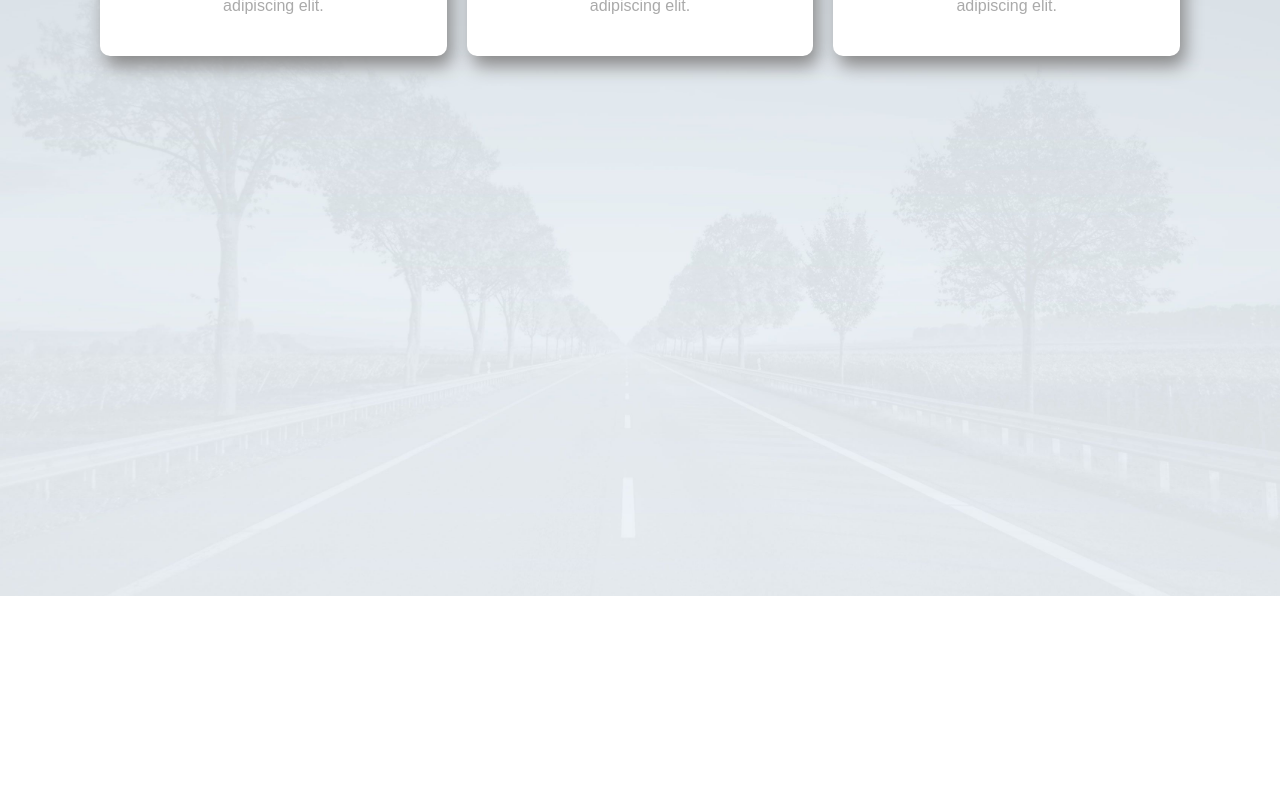
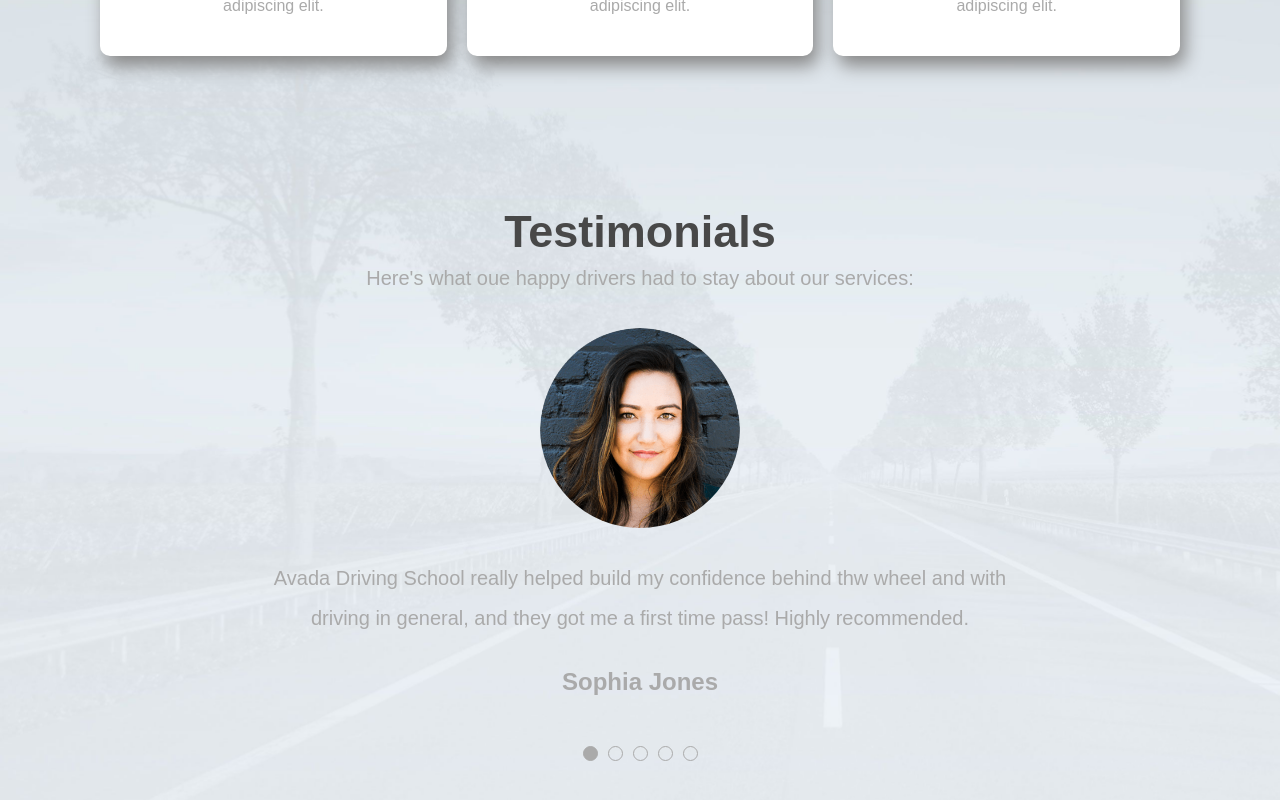
Before and after one commit to 25Simone/proj-html-vuejs, a Vue app: page / in a window 1280 px wide. Shown: the part 3326-4126 px from the top of the page. Before the commit the page ends 3922 px from the top, so only its background shows below. Built offline with nearby package versions, Linux system fonts and the light colour scheme.

Commit message:
dynamic testimonials app section, done

```diff
--- a/src/App.vue
+++ b/src/App.vue
@@ -8,7 +8,7 @@
       <courses-section :cards="courses" />
       <analytic-section id="analytic-section" :items="statistics" />
       <instructors-box id="istructors-container" :cards="istructorsList" />
-      <testimonials-app />
+      <testimonials-app :testimonials="testimonialsList" />
   </div>
 </template>
 
@@ -142,7 +142,38 @@ export default {
           ],
 
           //TESTIMONIALS
-          testimonialsList: [],
+          testimonialsList: [
+              {
+                  id: 't1',
+                  image:'sophia.png',
+                  name: 'Sophia Jones',
+                  overview: 'Avada Driving School really helped build my confidence behind thw wheel and with driving in general, and they got me a first time pass! Highly recommended.'
+              },
+              {
+                  id: 't2',
+                  image:'harold.png',
+                  name: 'Harold Clark',
+                  overview: 'Avada Driving School really helped build my confidence behind thw wheel and with driving in general, and they got me a first time pass! Highly recommended.'
+              },
+              {
+                  id: 't3',
+                  image:'kelly.png',
+                  name: 'Kelly Winston',
+                  overview: 'Avada Driving School really helped build my confidence behind thw wheel and with driving in general, and they got me a first time pass! Highly recommended.'
+              },
+              {
+                  id: 't4',
+                  image:'grant.png',
+                  name: 'Grant Bishop',
+                  overview: 'Avada Driving School really helped build my confidence behind thw wheel and with driving in general, and they got me a first time pass! Highly recommended.'
+              },
+              {
+                  id: 't5',
+                  image:'kate.png',
+                  name: 'Kate Wilson',
+                  overview: 'Avada Driving School really helped build my confidence behind thw wheel and with driving in general, and they got me a first time pass! Highly recommended.'
+              },
+          ],
       }
   }
 }
--- a/src/components/TestimonialsApp.vue
+++ b/src/components/TestimonialsApp.vue
@@ -1,17 +1,103 @@
 <template>
-    <div class="container-fluid"></div>
+    <div class="container-fluid">
+        <div class="row">
+            <h1 class="title">Testimonials</h1>
+            <p class="subtitle">Here's what oue happy drivers had to stay about our services:</p>
+            <!-- TESTIMONIALS -->
+            <div class="testimonials-data">
+                <!-- TESTIMONIAL IMG -->
+                <div class="testimonial-img">
+                    <img class="img-fluid" :src="`/testimonials-img/testimonial-${testimonials[currentIndex].image}`" :alt="'foto' + testimonials[currentIndex].name">
+                </div>
+                <!-- OVERVIEW -->
+                <p class="subtitle">{{testimonials[currentIndex].overview}}</p>
+                <!-- NAME -->
+                <h2>{{testimonials[currentIndex].name}}</h2>
+                <!-- IMAGES PREVIEW -->
+                <div id="circles-container">
+                    <div
+                    class="circle"
+                    :class="{active: i == currentIndex}"
+                    v-for="(circle, i) in testimonials"
+                    :key="i"
+                    @click="GoToTestimonial(i)"
+                    >
+                    </div>
+                </div>
+            </div>
+        </div>
+    </div>
 </template>
 
 <script>
 export default {
-
+    props: {
+        testimonials: Array,
+    },
+    data(){
+        return {
+            currentIndex: 0,
+        }
+    },
+    methods: {
+        GoToTestimonial(index) {
+            this.currentIndex = index;
+        }
+    }
 }
 </script>
 
 <style lang="scss" scoped>
+@import '@/style/variables.scss';
+
 .container-fluid{
     background: url('../assets/images/testimonial-background.jpg');
     background-size: cover;
-    height: 80vh; // reference
+    padding: 250px 0 100px 0;
+    .row{
+        flex-direction: column;
+        align-items: center;
+        .title{
+            font-size: 45px;
+        }
+        .subtitle{
+            font-size: 20px;
+        }
+        .testimonials-data{
+            display: flex;
+            flex-direction: column;
+            align-items: center;
+            .testimonial-img{
+                width: 200px;
+                height: 200px;
+                border-radius: 50%;
+                overflow: hidden;
+                margin: 30px 0;
+            }
+            .subtitle{
+                font-size: 20px;
+                max-width: 750px;
+                text-align: center;
+            }
+            h2{
+                color: $tertiary-text-color;
+                padding: 30px 0;
+            }
+            #circles-container{
+                display: flex;
+                padding: 20px 0;
+                .circle{
+                    width: 15px;
+                    height: 15px;
+                    border: 1px solid $tertiary-text-color;
+                    border-radius: 50%;
+                    margin: 0 5px;
+                }
+                .circle.active{
+                    background: $tertiary-text-color;
+                }
+            }
+        }
+    }
 }
 </style>
--- a/src/style/main.scss
+++ b/src/style/main.scss
@@ -53,6 +53,11 @@ li{
     cursor: pointer;
 }
 
+//TITLE
+.title{
+    color: $secondary-text-color;
+}
+
 // SUBTITLE
 .subtitle{
     line-height: 40px;
```
